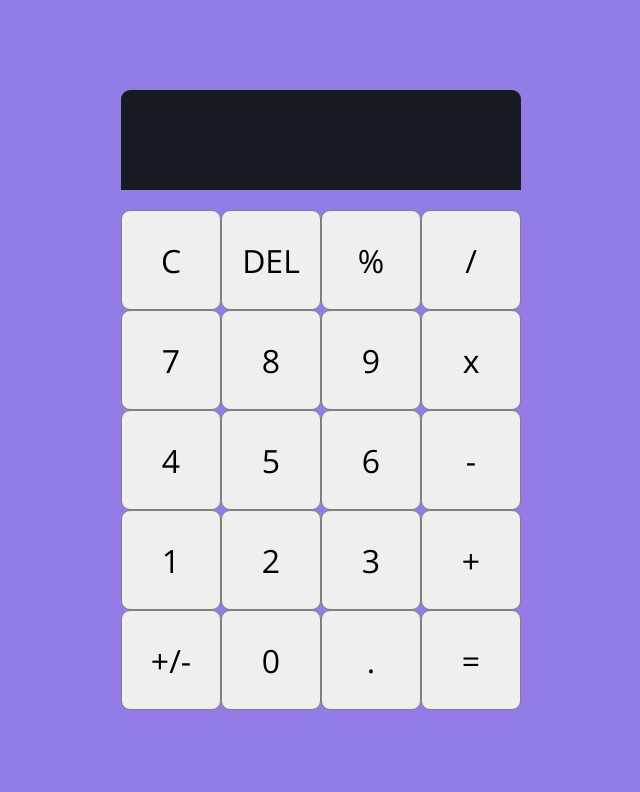
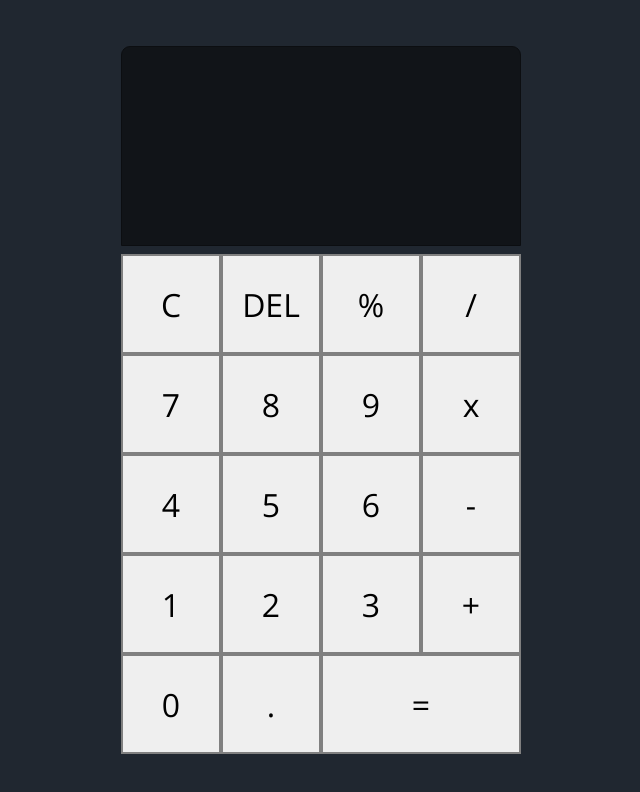
Before and after one commit to cphalder/Calculator, a plain HTML site: page index.html in a window 1280 px wide. Shown: the whole page, without its empty margins (319-959 px from the left). Drawn offline with nearby package versions, Linux system fonts and the light colour scheme.

Commit message:
Changed button layout and added final JS tweaks.

```diff
--- a/app.js
+++ b/app.js
@@ -32,7 +32,7 @@ class Calculator {
   compute() {
     let computation;
     const prev = parseFloat(this.previousInput);
-    const current = parseFloat(this, this.currentInput);
+    const current = parseFloat(this.currentInput);
     if (isNaN(prev) || isNaN(current)) return;
     switch (this.operation) {
       case "+":
@@ -41,7 +41,7 @@ class Calculator {
       case "-":
         computation = prev - current;
         break;
-      case "*":
+      case "x":
         computation = prev * current;
         break;
       case "/":
@@ -104,11 +104,13 @@ equalButton.addEventListener("click", (button) => {
   calculator.compute();
   calculator.updateDisplay();
 });
-allClearButton.addEventListener("click", (button) => {
+
+clearButton.addEventListener("click", (button) => {
   calculator.clear();
   calculator.updateDisplay();
 });
-del.addEventListener("click", (button) => {
+
+deleteButton.addEventListener("click", (button) => {
   calculator.delete();
   calculator.updateDisplay();
 });
--- a/index.html
+++ b/index.html
@@ -12,6 +12,7 @@
     <title>Cool Calculator</title>
   </head>
   <body>
+    <div class="calculator">
       <div class="calculator-grid">
         <div class="output-screen">
           <div class="previous-input previous-input-js"></div>
@@ -33,10 +34,10 @@
         <button class="data-number-js">2</button>
         <button class="data-number-js">3</button>
         <button class="data-operator-js">+</button>
-      <button class="data-operator-js">+/-</button>
         <button class="data-number-js">0</button>
         <button class="data-number-js">.</button>
-      <button class="last-button data-equal-js">=</button>
+        <button class="last-button equals-button data-equal-js">=</button>
+      </div>
     </div>
   </body>
 </html>
--- a/styles.css
+++ b/styles.css
@@ -7,6 +7,10 @@ body {
   background-color: #937ce6;
   padding: 0;
   margin: 0;
+}
+
+.calculator {
+  background-color: #202730;
 }
 
 .calculator-grid {
@@ -21,16 +25,19 @@ body {
 .calculator-grid > button {
   cursor: pointer;
   font-size: 2rem;
-  border: 1px solid grey;
-  border-radius: 9px;
+  border: 2px solid grey;
   padding: 10px;
   height: 100px;
   width: 100px;
 }
 
+.calculator-grid > .equals-button {
+  width: 200px;
+}
+
 .output-screen {
   grid-column: 1 / -1;
-  background-color: #171c22;
+  background-color: #111418;
   border-radius: 9px 9px 0 0;
   display: flex;
   align-items: flex-end;
@@ -38,9 +45,11 @@ body {
   flex-direction: column;
   padding-top: 20px;
   padding-right: 10px;
-  margin-bottom: 20px;
+  margin-bottom: 8px;
   word-wrap: break-word;
   word-break: break-all;
+  height: 200px;
+  border: 1px solid #0c0e11;
 }
 
 .previous-input {
```
Lines whose indentation alone changed are shown as unchanged.
